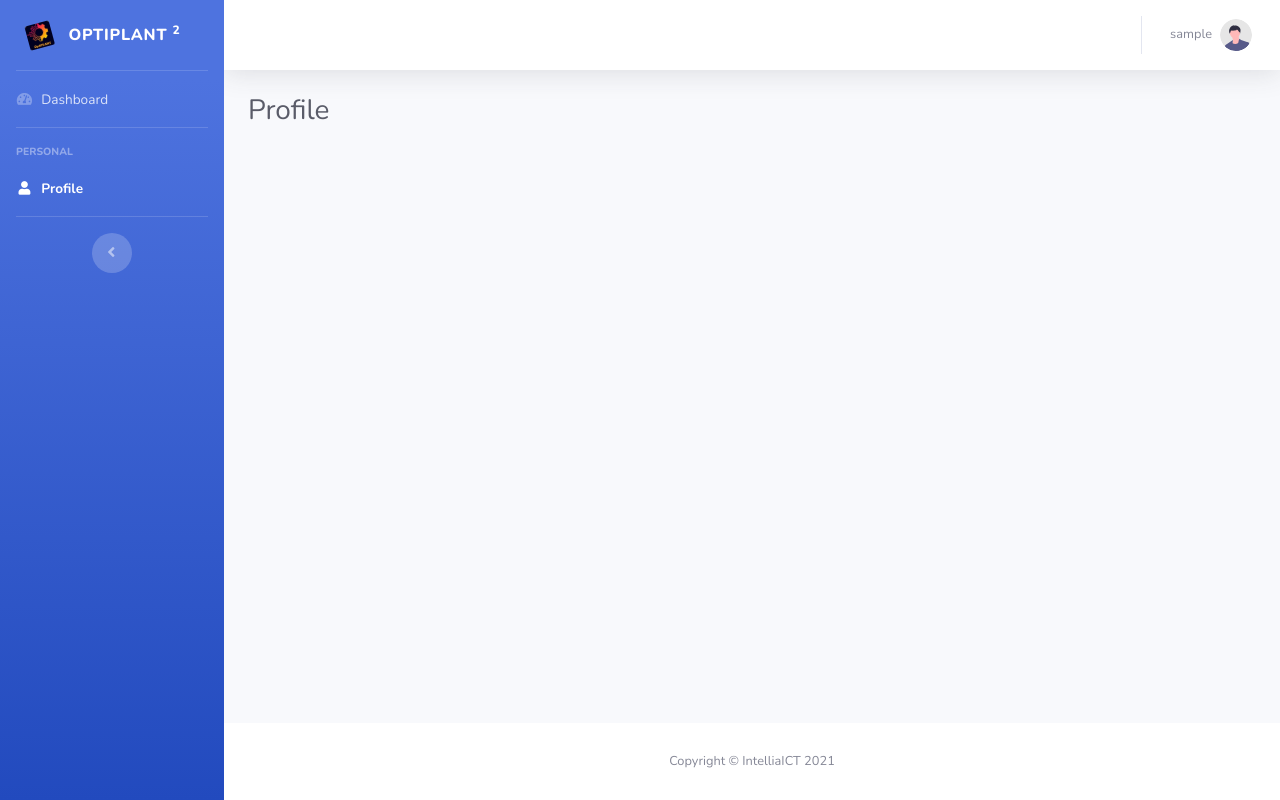
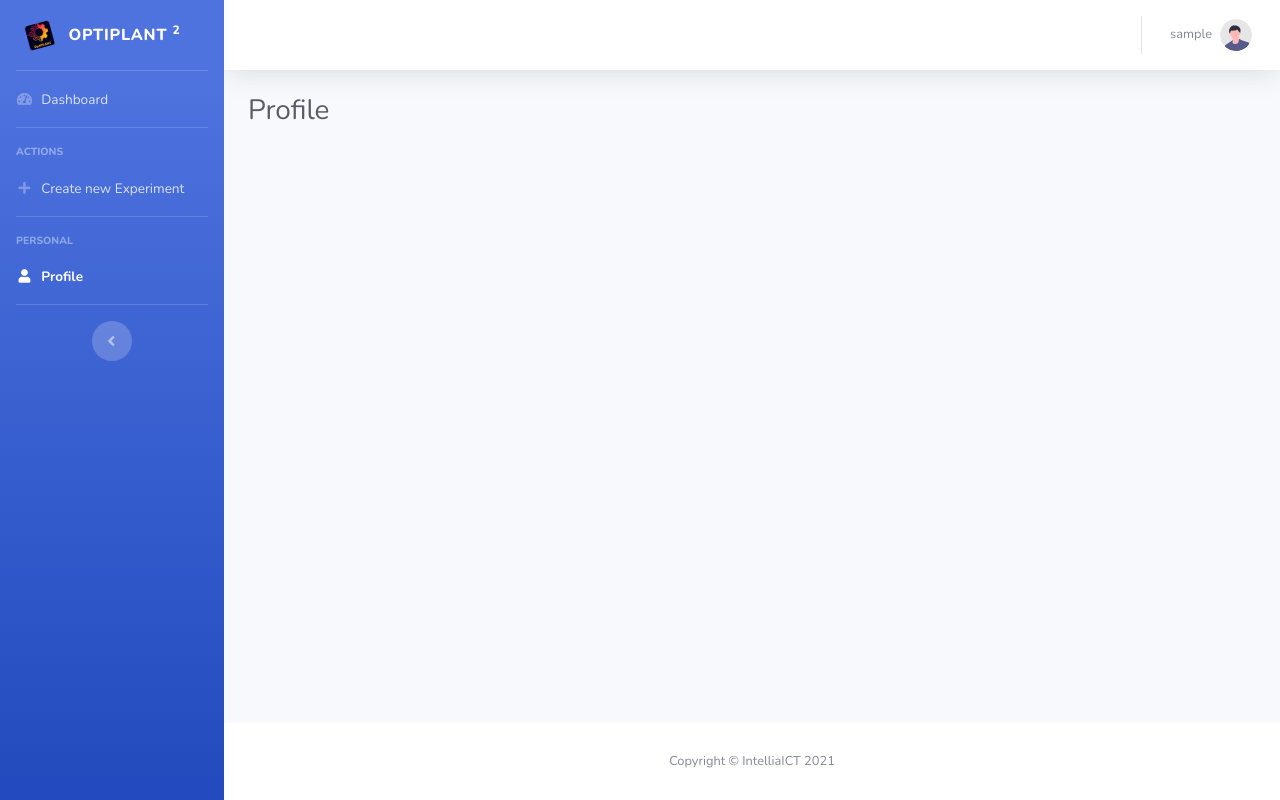
Before and after one commit to Intellia-SME/OptiPLANT, a Django app: page /accounts/profile/ in a window 1280 px wide. Run offline with Django 3.2, Linux system fonts and the light colour scheme; the visitor is signed in with stand-in values (Sample User, id 1); some libraries are stand-ins or nearby versions.

Commit message:
Adding sidebar menu for creating new experiment

```diff
--- a/templates/parts/_sidebar.html
+++ b/templates/parts/_sidebar.html
@@ -17,6 +17,16 @@
 
     <hr class="sidebar-divider">
     <div class="sidebar-heading">
+        Actions
+    </div>
+    <li class="nav-item {% if active == 'create_experiment' %} active {% endif %}">
+        <a class="nav-link" href="{% url 'experiments:create_experiment' %}">
+        <i class="fas fa-fw fa-plus"></i>
+        <span>Create new Experiment</span></a>
+    </li>
+
+    <hr class="sidebar-divider">
+    <div class="sidebar-heading">
         Personal
     </div>
     <li class="nav-item {% if active == 'profile' %} active {% endif %}">
```
